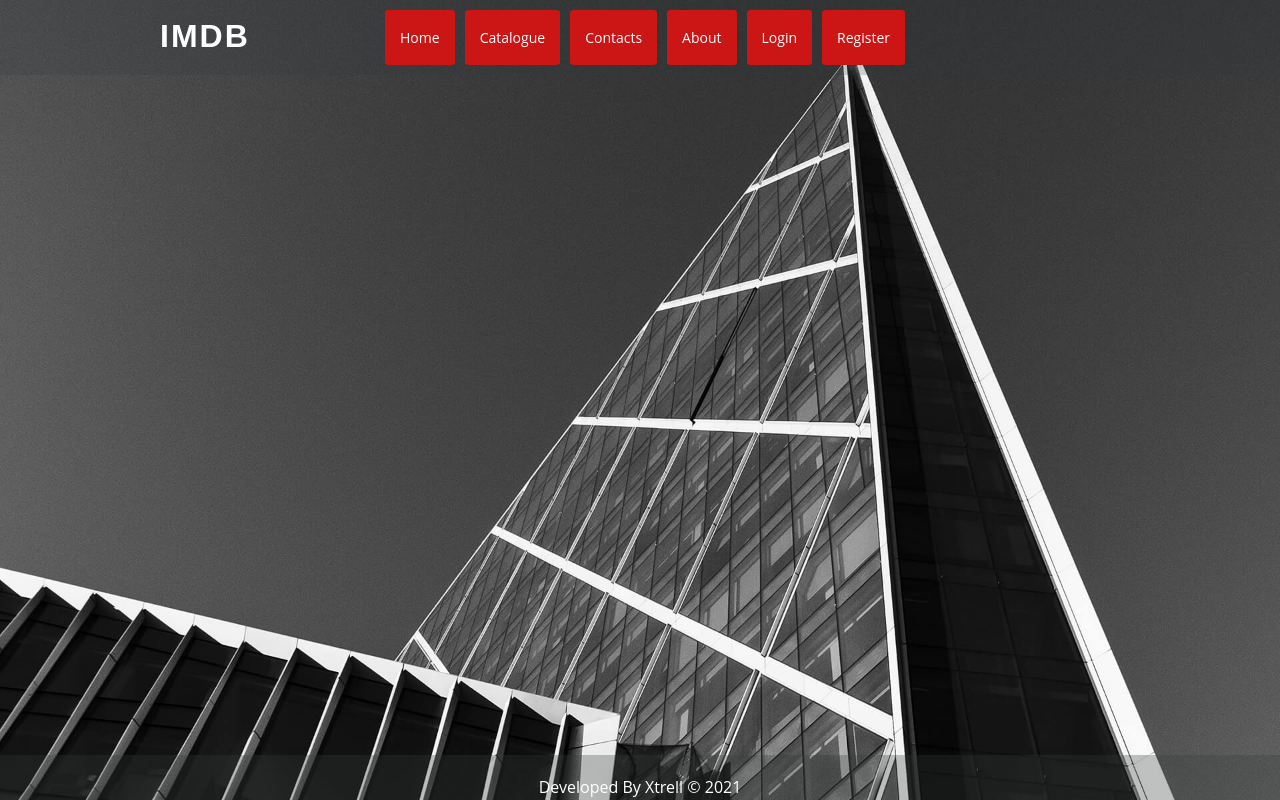
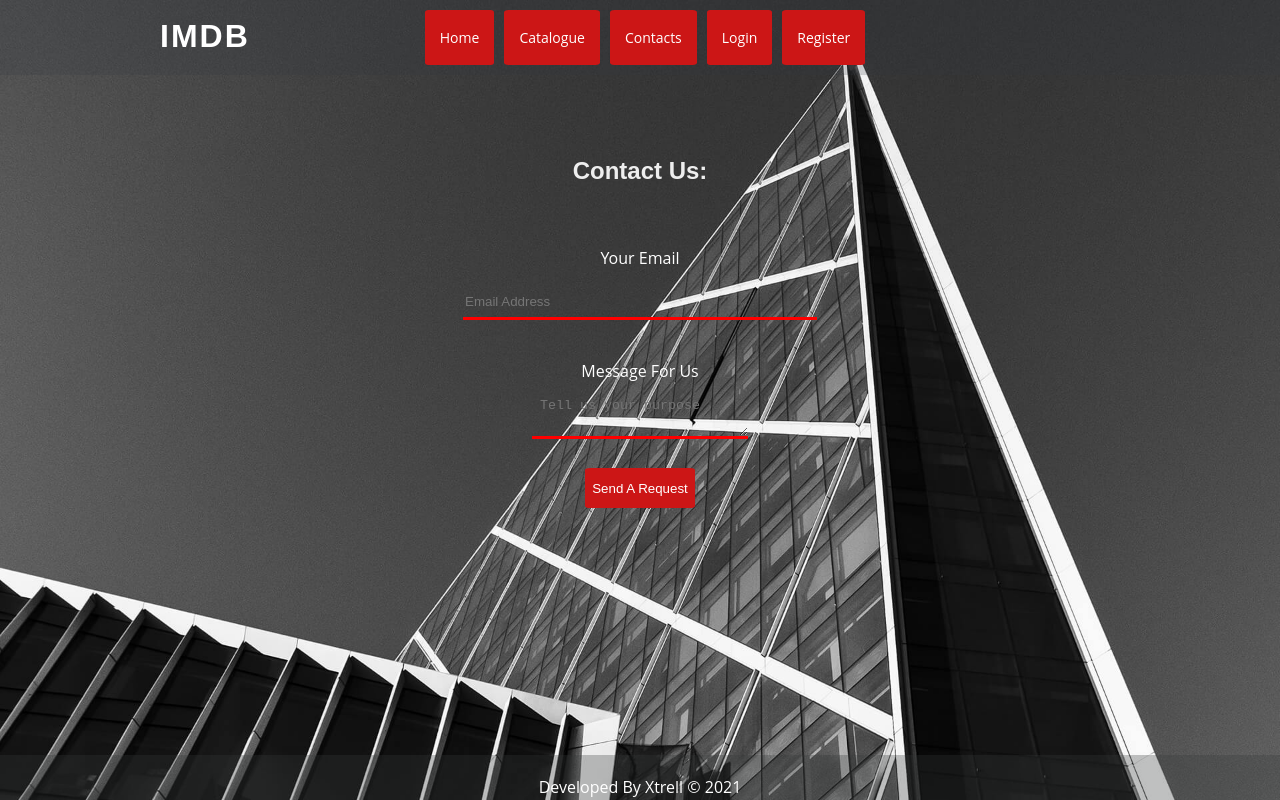
Before and after one commit to Xtreller/Front-End, a React (Create React App) app in the folder Final Project/imdb/: page /Contacts in a window 1280 px wide. Built offline with nearby package versions, Linux system fonts and the light colour scheme.

Commit message:
SmallFixes

```diff
--- a/Final Project/imdb/src/App.js
+++ b/Final Project/imdb/src/App.js
@@ -6,6 +6,7 @@ import Register from './components/User/Register';
 import Login from './components/User/Login';
 import AdminPage from './components/User/AdminPage';
 import Welcome from './components/Common/Welcome';
+import Contacts from './components/Common/Contacts';
 import Catalogue from './components/Movies/Catalogue';
 import AddMovies from './components/Movies/AddMovies';
 import EditMovie from './components/Movies/EditMovie';
@@ -36,6 +37,7 @@ class App extends Component {
           <Route path='/' exact component={Welcome} />
           <Route path='/register' component={Register} />
           <Route path='/login' render={() => <Login history={this.props.history} auth={this.auth} />} />
+          <Route path='/Contacts' component={Contacts} />
           <Route path='/Details/:movieid' component={Details} />
           <Route path='/editMovie/:movieid' component={EditMovie} />
           <ProtectedRoute path='/addMovie' component={AddMovies} />
--- a/Final Project/imdb/src/components/Common/Nav.jsx
+++ b/Final Project/imdb/src/components/Common/Nav.jsx
@@ -10,7 +10,9 @@ class Nav extends Component {
         this.logout = this.logout.bind(this);
     }
     logout() {
-
+        fetch('http://localhost:5000/auth/user/_logout')
+        .then(res=>res.json())
+        .then(res=>console.log(res.success?'Logged out!':'There was an error!'))
         localStorage.clear();
         this.props.history.push('/')
     }
@@ -35,7 +37,7 @@ class Nav extends Component {
                             <li className="active"><Link to="/">Home</Link></li>
                             <li className="active"><Link to="/movies">Catalogue</Link></li>
                             <li className="active"><Link to="/contacts">Contacts</Link></li>
-                            <li className="active"><Link to="/about">About</Link></li>
+                            {/* <li className="active"><Link to="/about">About</Link></li> */}
                             {userEmail && <li className="active"><Link to="/users">{userEmail}</Link></li>}
                             {userEmail && <li className="active"><Link to="#" onClick={() => this.logout()}>Logout</Link></li>}
                             {!userEmail && <li className="active"><Link to="/login">Login</Link></li>}
--- a/Final Project/imdb/src/components/Movies/Comments.jsx
+++ b/Final Project/imdb/src/components/Movies/Comments.jsx
@@ -1,4 +1,5 @@
 import React, { Component } from 'react';
+import { Link } from 'react-router-dom';
 import '../../style/Comments.css'
 
 class Comments extends Component {
@@ -49,13 +50,18 @@ class Comments extends Component {
     }
     componentDidMount = () => this.getComments();
     render() {
+        console.log(localStorage.getItem('blocked'))
         return (
             <div className="comment-container">
-                <form onSubmit={this.addComment}>
-                    {<label className='err' htmlFor="comment-input">{this.state.err}</label>}
-                    <input type='text' className="comment-input" data-name="comment" onChange={this.handleChange} />
-                    <button className="comment-btn" type="submit">Post Comment</button>
-                </form>
+                {localStorage.getItem('blocked') ?
+                    <form onSubmit={this.addComment}>
+                        {<label className='err' htmlFor="comment-input">{this.state.err}</label>}
+                        <input type='text' className="comment-input" data-name="comment" onChange={this.handleChange} />
+                        <button className="comment-btn" type="submit">Post Comment</button>
+                    </form> : <span className='blocked'>
+                        You can't comment because you have been blocked by the Admins of this site. For more information {<Link to={'/Contacts'}> Contact us</Link>}
+                    </span>
+                }
                 <ul>
                     {this.state.comments !== [] ? this.state.comments.reverse().slice(0, 7).map((cmnt, idx) => <li className="comment-li" key={idx}>{cmnt}</li>) : "Be the first to comment!"}
                 </ul>
--- a/Final Project/imdb/src/components/Movies/Delete.jsx
+++ b/Final Project/imdb/src/components/Movies/Delete.jsx
@@ -37,7 +37,7 @@ class Delete extends Component {
                 <div>
                     <h2>Title: {this.state.movie.title}</h2>
                     <h2>Comments: {this.state.movie.comments ? this.state.movie.comments.length : ''}</h2>
-                    <button className='' onClick={(e) => this.handleSubmit(e)}>Delete This Movie</button>
+                    <button  onClick={(e) => this.handleSubmit(e)}>Delete This Movie</button>
                 </div>
             </div>
         );
--- /dev/null
+++ b/Final Project/imdb/src/style/Contacts.css
@@ -0,0 +1,31 @@
+.contact-form {
+    display: flex;
+    flex-direction: column;
+    justify-content: center;
+    align-self: center;
+    width: 100%;
+    height: auto;
+}
+
+.contact-form label {
+    display: block;
+    padding: 0.5rem;
+    margin: 0 auto;
+}
+
+.contact-form>* {
+    padding-top: 1.5rem;
+}
+
+.contact-form button {
+    margin: 0 auto;
+    justify-content: center;
+    align-self: center;
+    height: 40px;
+    width: auto;
+    white-space: nowrap;
+    background: #cc1616;
+    border: 1px solid #cc1616;
+    border-radius: 5%;
+    color: #fff;
+}
--- a/Final Project/imdb/src/style/index.css
+++ b/Final Project/imdb/src/style/index.css
@@ -616,3 +616,14 @@ footer>a {
   margin-bottom: 0.5rem;
   word-wrap: break-word;
 }
+.blocked{
+  display:block;
+  width: 75%;
+  color: white;
+  font-style: bold;
+  font-size: 20px;
+  padding: 0;
+  margin: 0 auto;
+  margin-bottom: 0.5rem;
+  word-wrap: break-word;
+}
```
